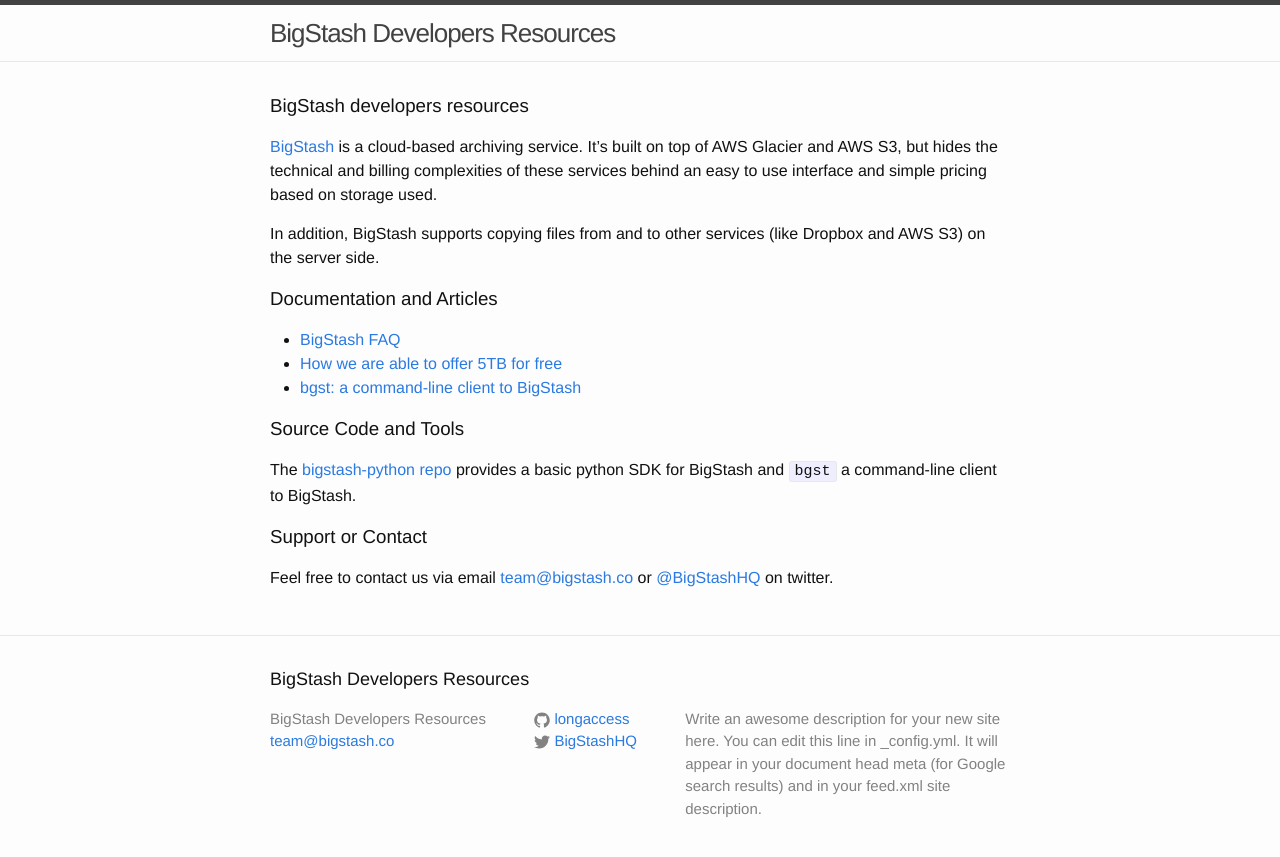
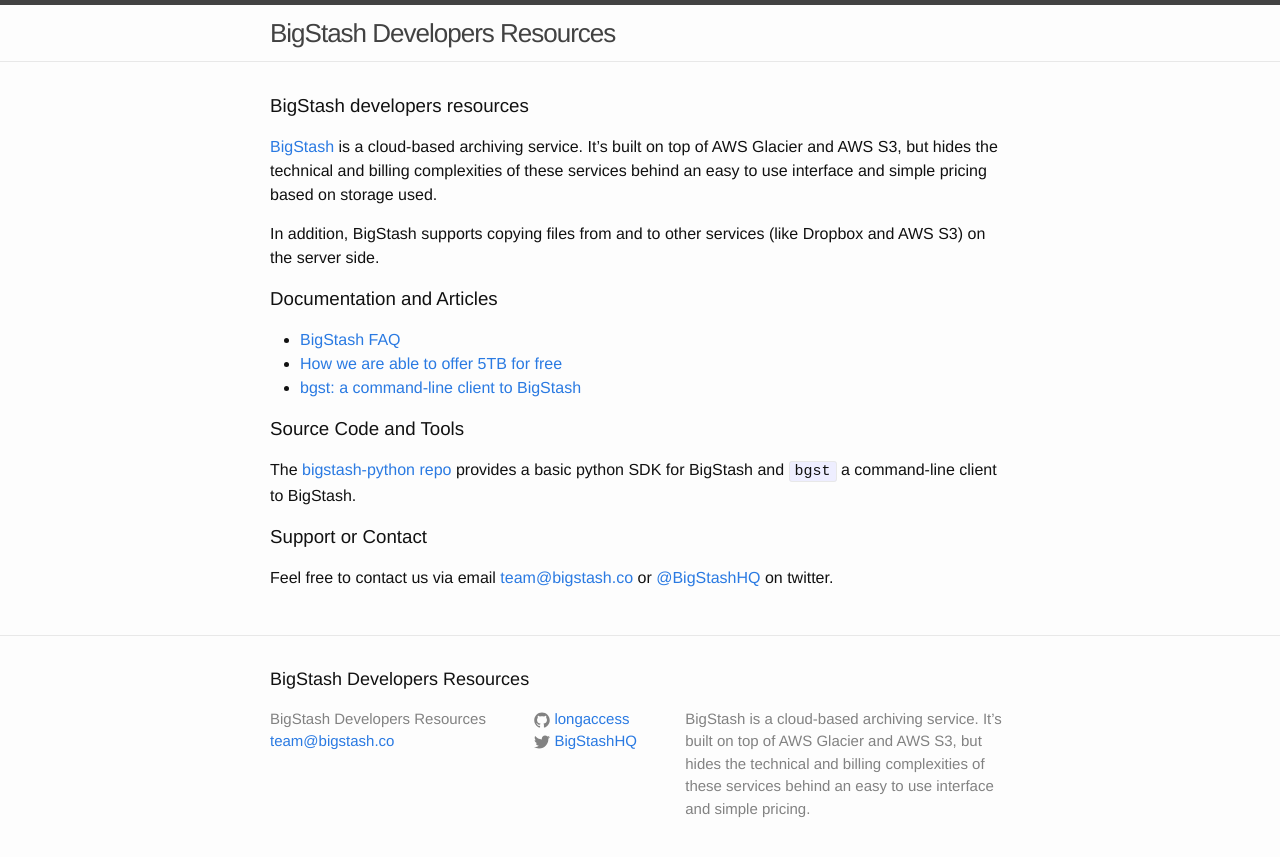
Before and after one commit to longaccess/bigstash-dev, a Jekyll site: the page built from index.html, in a window 1280 px wide. Shown: the top 857 px of the page. Built offline with Jekyll 4.4.1, drawn with Linux system fonts in a browser that asks for light colours.

Commit message:
Updated footer text

```diff
--- a/_config.yml
+++ b/_config.yml
@@ -2,9 +2,10 @@
 title: BigStash Developers Resources
 email: team@bigstash.co
 description: > # this means to ignore newlines until "baseurl:"
-  Write an awesome description for your new site here. You can edit this
-  line in _config.yml. It will appear in your document head meta (for
-  Google search results) and in your feed.xml site description.
+  BigStash is a cloud-based archiving service. It’s built on top
+  of AWS Glacier and AWS S3, but hides the technical and billing
+  complexities of these services behind an easy to use interface
+  and simple pricing.
 baseurl: "/bigstash-dev" # the subpath of your site, e.g. /blog/
 url: "http://longaccess.github.io/" # the base hostname & protocol for your site
 twitter_username: BigStashHQ
```
